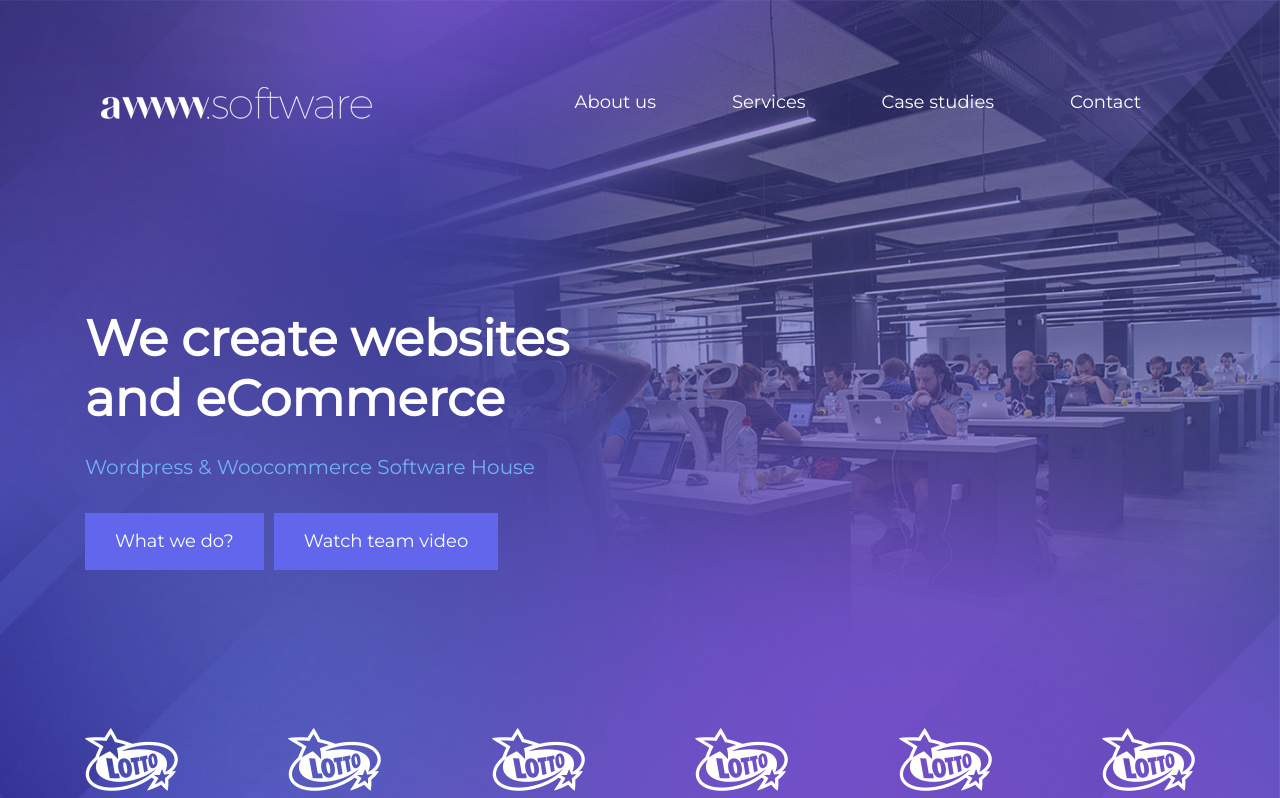
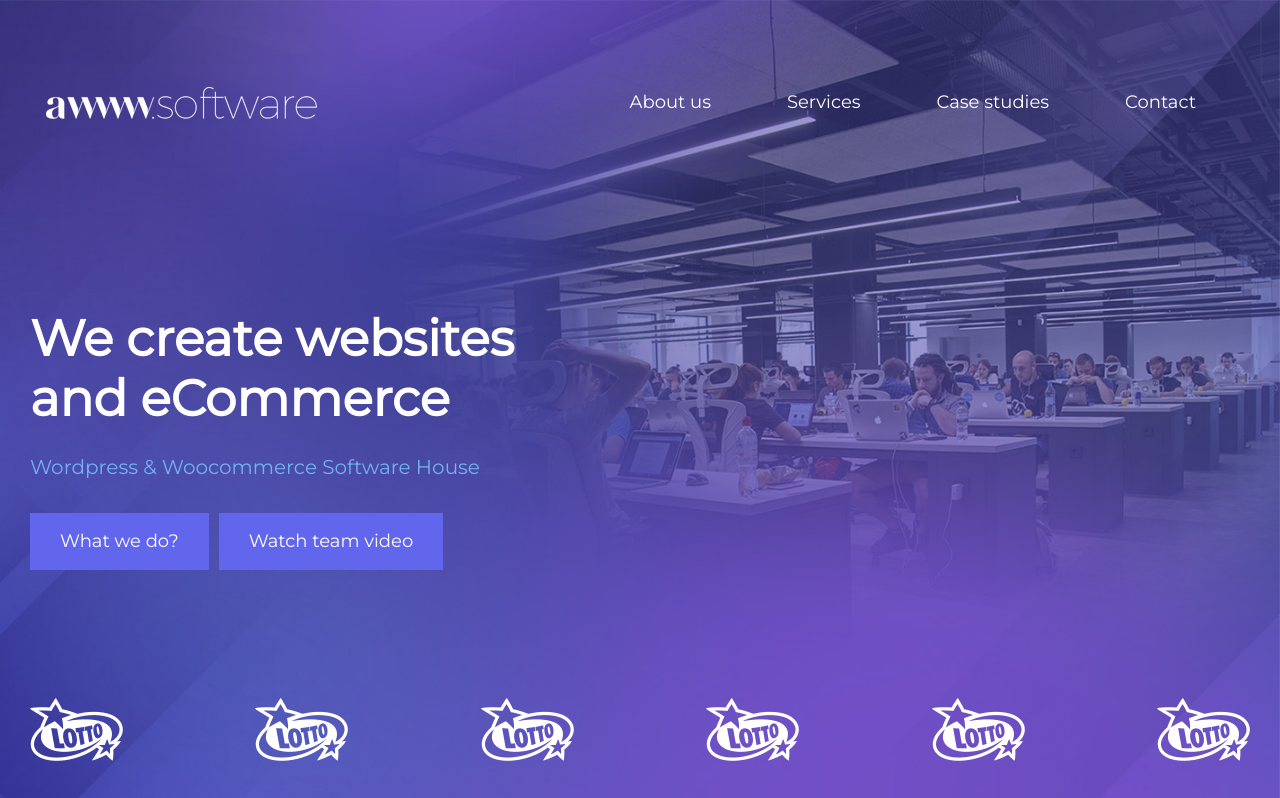
Before and after one commit to Bialek/AWWW-layout, a plain HTML site: page index.html in a window 1280 px wide. Shown: the top 798 px of the page. Drawn offline with nearby package versions, Linux system fonts and the light colour scheme.

Commit message:
header fix

```diff
--- a/scss/header.scss
+++ b/scss/header.scss
@@ -67,6 +67,7 @@
   }
   .header__brandLogo {
     margin: 20px;
+    margin-bottom: 50px;
     &:first-child {
       margin-left: 0;
     }
--- a/scss/index.scss
+++ b/scss/index.scss
@@ -36,6 +36,20 @@ h5 {
   line-height: 1.2;
   margin-bottom: 30px;
 }
+h6 {
+    font-size: 10px;
+}
 span {
     display: block;
 }
+
+@media (min-width: 1200px) {
+    .container {
+        max-width: 960px;
+    }
+}
+@media (min-width: 1280px) {
+    .container {
+        max-width: 1280px;
+    }
+}
```
Also changed, not shown: css/header.css, css/index.css.
